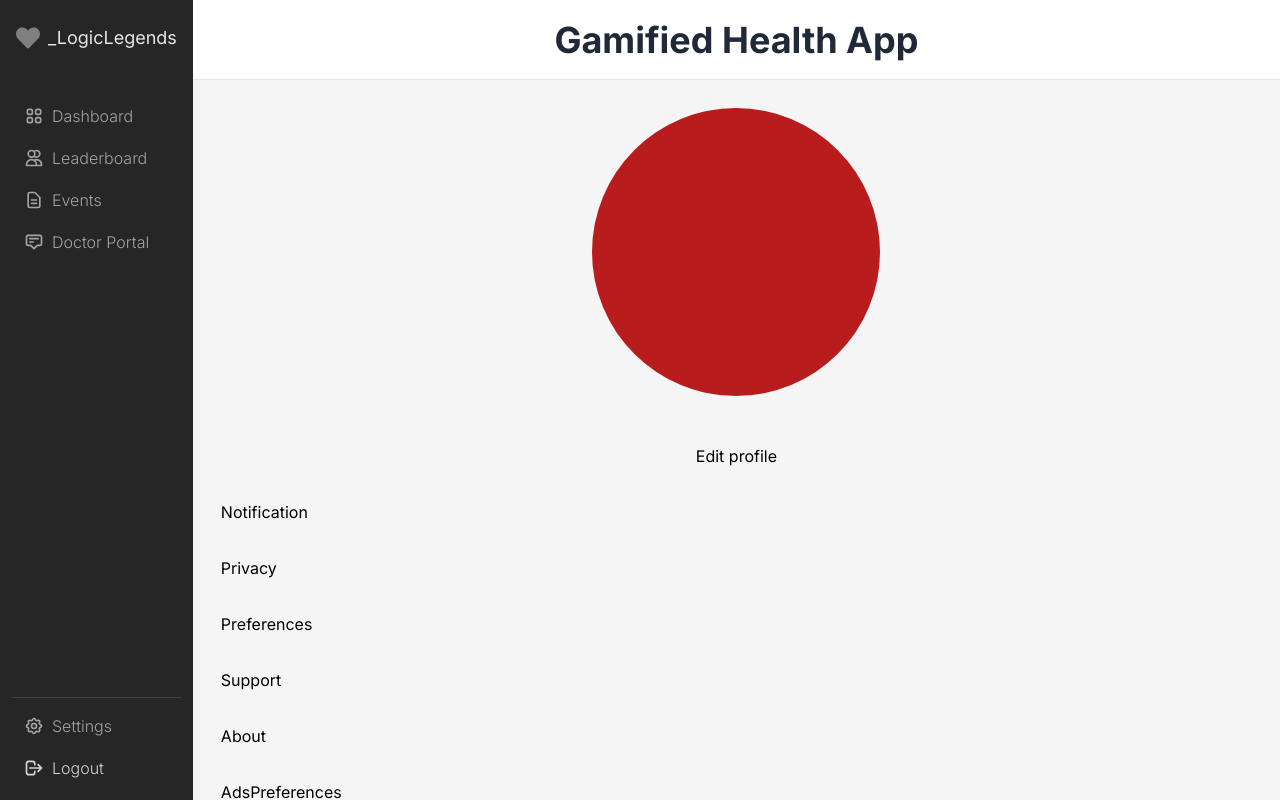
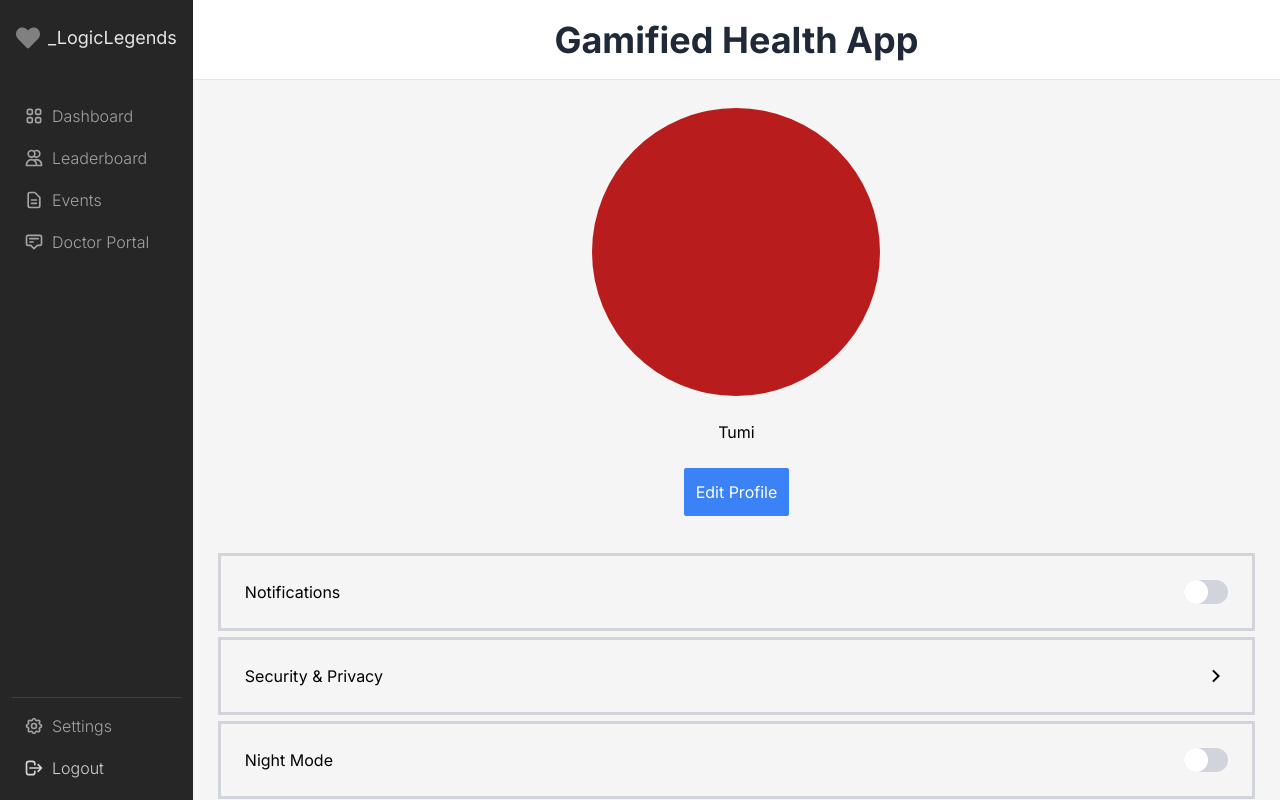
Before and after one commit to TebogoYungMercykay/Gamified_Health_App_Logic_Legends, a Next.js app in the folder health-app/: page /setting in a window 1280 px wide. Built offline with nearby package versions, Linux system fonts and the light colour scheme.

Commit message:
Partial Setting

```diff
--- a/health-app/app/components/settings/About.tsx
+++ b/health-app/app/components/settings/About.tsx
@@ -1,8 +1,12 @@
 import React from 'react'
+import {RiArrowRightSLine} from "react-icons/ri";
 
 const About = () => {
     return (
-        <div>About</div>
+        <div className=' setting-field'>
+            <div>About</div>
+            <RiArrowRightSLine className=' text-2xl' />
+        </div>
     )
 }
 export default About
--- a/health-app/app/components/settings/AdsPreferences.tsx
+++ b/health-app/app/components/settings/AdsPreferences.tsx
@@ -1,8 +1,12 @@
 import React from 'react'
+import {RiArrowRightSLine} from "react-icons/ri";
 
 const AdsPreferences = () => {
     return (
-        <div>AdsPreferences</div>
+        <div className=' setting-field'>
+            <div>Ads Preferences</div>
+            <RiArrowRightSLine className=' text-2xl' />
+        </div>
     )
 }
 export default AdsPreferences
--- a/health-app/app/components/settings/Notification.tsx
+++ b/health-app/app/components/settings/Notification.tsx
@@ -1,8 +1,37 @@
-import React from 'react'
+'use client'
+import React, {useState} from 'react'
 
 const Notification = () => {
+    const [isNotificationOn, setIsNotificationOn] = useState(false);
+
+    const toggleNotification = () => {
+        setIsNotificationOn(!isNotificationOn);
+    };
     return (
-        <div>Notification</div>
+        <div className=' setting-field'>
+            <div>Notifications</div>
+            <label htmlFor="notification-toggle" className="flex items-center cursor-pointer">
+                <div
+                    className={`relative w-11 h-6  flex rounded-full items-center  ${
+                        isNotificationOn ? 'bg-blue-400' : 'bg-gray-300'
+                    }`}
+                >
+                    <input
+                        type="checkbox"
+                        id="notification-toggle"
+                        className="hidden"
+                        checked={isNotificationOn}
+                        onChange={toggleNotification}
+                    />
+                    <div className="toggle w-6 h-6 rounded-full absolute left-0 transform transition-transform translate-x-0"></div>
+                    <div
+                        className={`circle w-6 h-6 rounded-full absolute left-0 transform transition-transform ${
+                            isNotificationOn ? 'translate-x-full' : 'translate-x-0'
+                        } bg-white`}
+                    ></div>
+                </div>
+            </label>
+        </div>
     )
 }
 export default Notification
--- a/health-app/app/components/settings/Preferences.tsx
+++ b/health-app/app/components/settings/Preferences.tsx
@@ -1,8 +1,38 @@
-import React from 'react'
+'use client'
+import React, {useState} from 'react'
 
 const Preferences = () => {
+    const [isNightModeOn, setIsNightModeOn] = useState(false);
+
+    const toggleNightMode = () => {
+        setIsNightModeOn(!isNightModeOn);
+    };
+
     return (
-        <div>Preferences</div>
-    )
+        <div className='setting-field'>
+            <div>Night Mode</div>
+            <label htmlFor="night-mode-toggle" className="flex items-center cursor-pointer">
+                <div
+                    className={`relative w-11 h-6 flex rounded-full items-center ${
+                        isNightModeOn ? 'bg-gray-800' : 'bg-gray-300'
+                    }`}
+                >
+                    <input
+                        type="checkbox"
+                        id="night-mode-toggle"
+                        className="hidden"
+                        checked={isNightModeOn}
+                        onChange={toggleNightMode}
+                    />
+                    <div className="toggle w-6 h-6 rounded-full absolute left-0 transform transition-transform translate-x-0"></div>
+                    <div
+                        className={`circle w-6 h-6 rounded-full absolute left-0 transform transition-transform ${
+                            isNightModeOn ? 'translate-x-full' : 'translate-x-0'
+                        } bg-white`}
+                    ></div>
+                </div>
+            </label>
+        </div>
+    );
 }
 export default Preferences
--- a/health-app/app/components/settings/Privacy.tsx
+++ b/health-app/app/components/settings/Privacy.tsx
@@ -1,8 +1,12 @@
 import React from 'react'
+import {RiArrowRightSLine} from "react-icons/ri";
 
 const Privacy = () => {
     return (
-        <div>Privacy</div>
+        <div className=' setting-field'>
+            <div>Security & Privacy</div>
+            <RiArrowRightSLine className=' text-2xl' />
+        </div>
     )
 }
 export default Privacy
--- a/health-app/app/components/settings/Profile.tsx
+++ b/health-app/app/components/settings/Profile.tsx
@@ -5,10 +5,8 @@ const Profile = () => {
         <div className=' w-full flex flex-col gap-6 items-center'>
             <div className=' w-72 h-72 rounded-full bg-red-700 overflow-hidden'></div>
             {/*  Name  */}
-            <div>
-
-            </div>
-            <button>Edit profile</button>
+            <h3>Tumi</h3>
+            <button className=' bg-blue-500 p-3 text-white rounded-sm mb-7'>Edit Profile</button>
         </div>
     )
 }
--- a/health-app/app/components/settings/Support.tsx
+++ b/health-app/app/components/settings/Support.tsx
@@ -1,8 +1,12 @@
 import React from 'react'
+import {RiArrowRightSLine} from "react-icons/ri";
 
 const Support = () => {
     return (
-        <div>Support</div>
+        <div className=' setting-field'>
+            <div>Help & Support</div>
+            <RiArrowRightSLine className=' text-2xl' />
+        </div>
     )
 }
 export default Support
--- a/health-app/app/globals.css
+++ b/health-app/app/globals.css
@@ -41,6 +41,10 @@
   .sign-in-sign-up {
     @apply absolute top-1/2 left-3/4 translate-x-[-50%]  z-[5] translate-y-[-50%] w-1/2 grid grid-cols-1
   }
+
+  .setting-field {
+    @apply w-full p-6 outline outline-gray-300 flex justify-between hover:bg-[#EAEFF0] duration-500 ease-in-out cursor-pointer
+  }
 }
 
 @layer utilities {
--- a/health-app/app/setting/setting.tsx
+++ b/health-app/app/setting/setting.tsx
@@ -9,7 +9,7 @@ import AdsPreferences from "@/app/components/settings/AdsPreferences";
 
 const Setting = () => {
     return (
-        <div className=' flex p-3 gap-8 flex-col'>
+        <div className=' flex p-3 gap-3 flex-col'>
             <Profile />
             <Notification />
             <Privacy />
@@ -17,7 +17,7 @@ const Setting = () => {
             <Support />
             <About />
             <AdsPreferences />
-            <button className=' w-full bg-red-400'>Delete Account</button>
+            <button className=' uppercase w-full p-6 bg-red-200 hover:bg-red-300 duration-500 ease-in-out'>Delete Account</button>
         </div>
     )
 }
```
